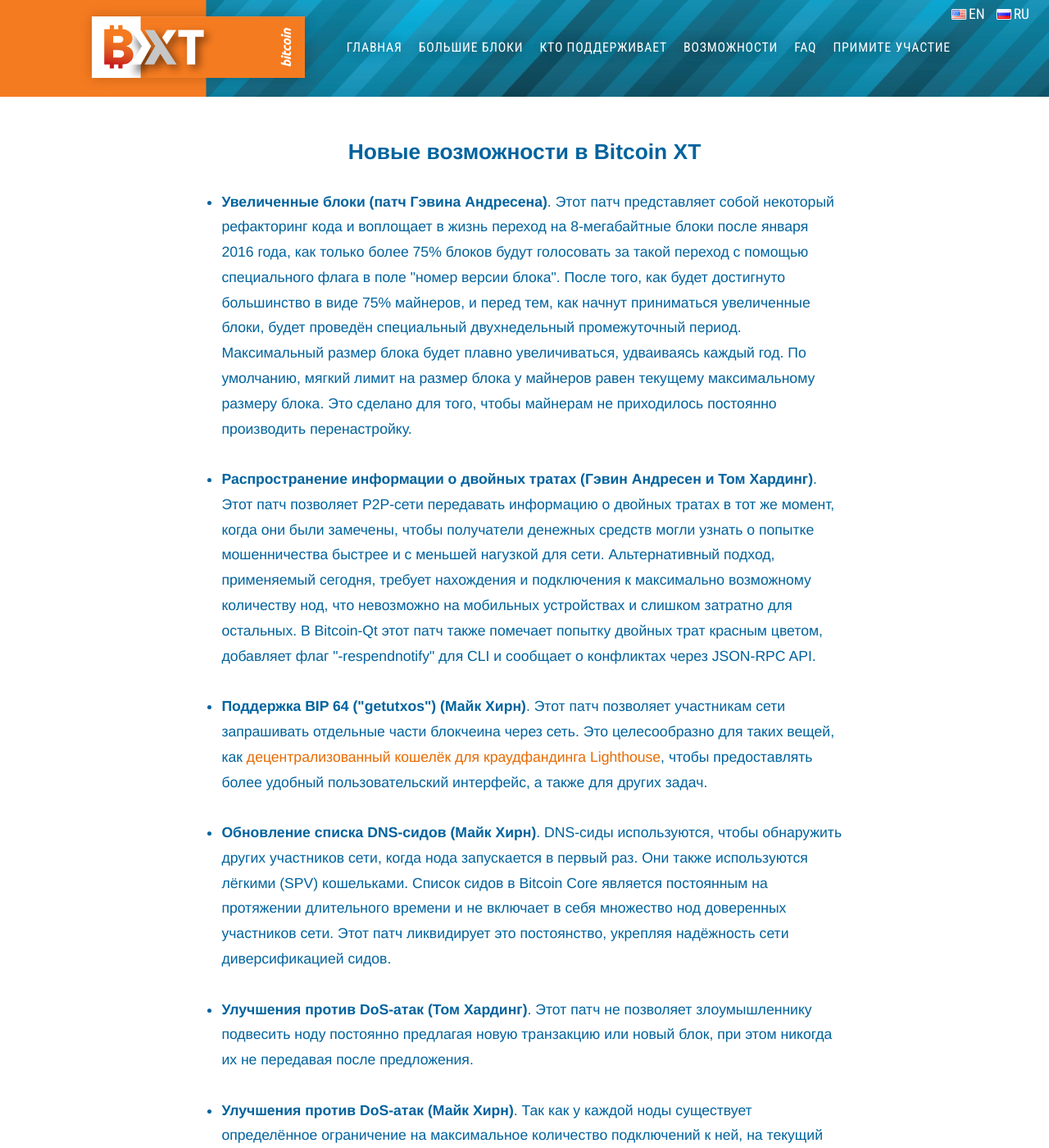
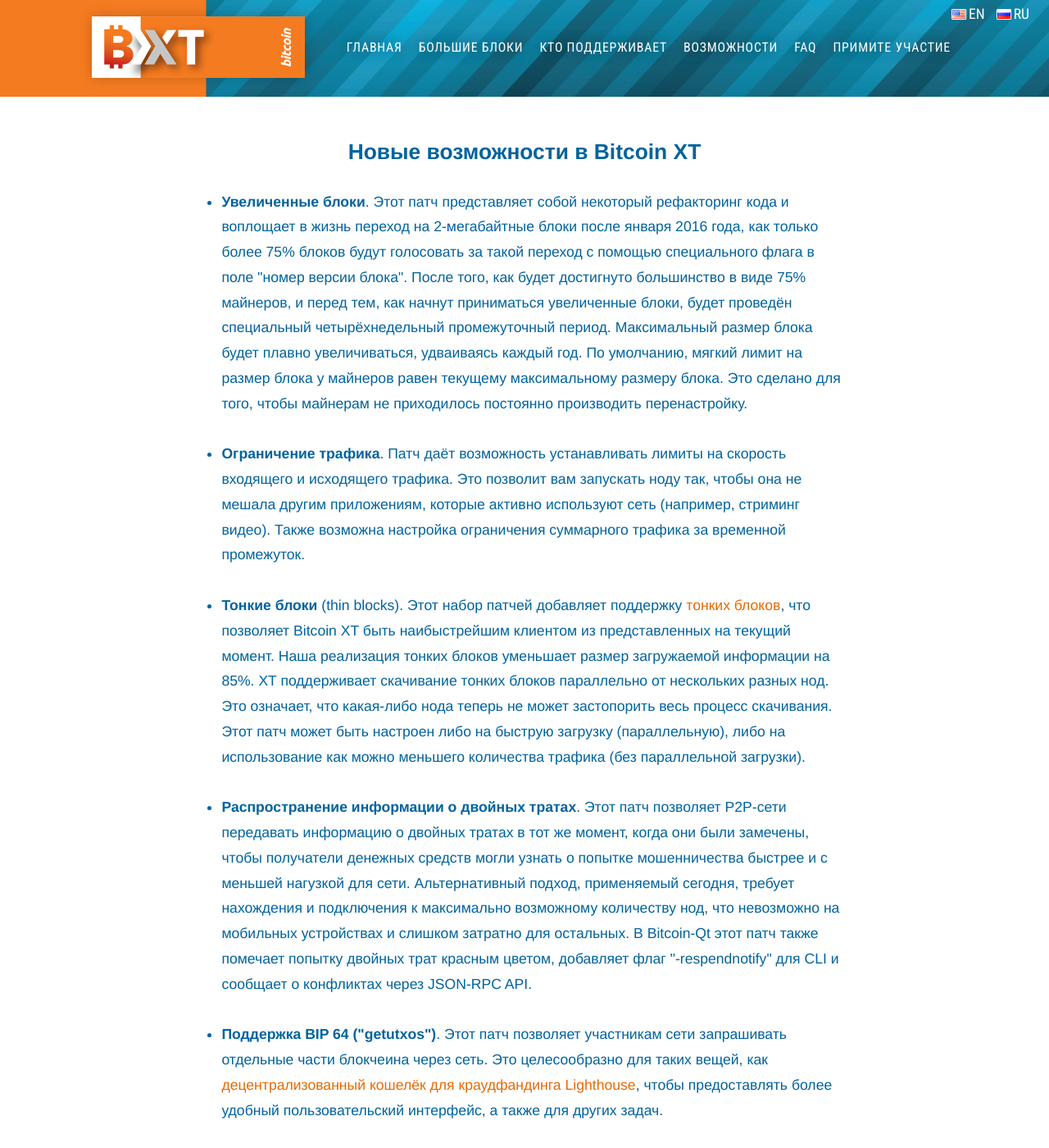
Before and after one commit to bitcoinxt/website, a Jekyll site: the page built from ru/patches.html, in a window 1280 px wide and 1400 px high. Shown: the whole window at 82% size. Built offline with Jekyll 4.4.1, drawn with Linux system fonts in a browser that asks for light colours; nearby versions of some CDN libraries; some of the changed text lies outside the part shown.

Commit message:
Updates for 0.11E
Didn’t notice the changes in patches.html

```diff
--- a/ru/patches.html
+++ b/ru/patches.html
@@ -8,17 +8,21 @@ title: "Возможности"
           <h1>Новые возможности в Bitcoin XT</h1>
 
           <ul>
-          <li><b>Увеличенные блоки (патч Гэвина Андресена)</b>. Этот патч представляет собой некоторый рефакторинг кода и воплощает в жизнь переход на 8-мегабайтные блоки после января 2016 года, как только более 75% блоков будут голосовать за такой переход с помощью специального флага в поле "номер версии блока". После того, как будет достигнуто большинство в виде 75% майнеров, и перед тем, как начнут приниматься увеличенные блоки, будет проведён специальный двухнедельный промежуточный период. Максимальный размер блока будет плавно увеличиваться, удваиваясь каждый год. По умолчанию, мягкий лимит на размер блока у майнеров равен текущему максимальному размеру блока. Это сделано для того, чтобы майнерам не приходилось постоянно производить перенастройку.</li>
+          <li><b>Увеличенные блоки</b>. Этот патч представляет собой некоторый рефакторинг кода и воплощает в жизнь переход на 2-мегабайтные блоки после января 2016 года, как только более 75% блоков будут голосовать за такой переход с помощью специального флага в поле "номер версии блока". После того, как будет достигнуто большинство в виде 75% майнеров, и перед тем, как начнут приниматься увеличенные блоки, будет проведён специальный четырёхнедельный промежуточный период. Максимальный размер блока будет плавно увеличиваться, удваиваясь каждый год. По умолчанию, мягкий лимит на размер блока у майнеров равен текущему максимальному размеру блока. Это сделано для того, чтобы майнерам не приходилось постоянно производить перенастройку.</li>
 
-          <li><b>Распространение информации о двойных тратах (Гэвин Андресен и Том Хардинг)</b>. Этот патч позволяет P2P-сети передавать информацию о двойных тратах в тот же момент, когда они были замечены, чтобы получатели денежных средств могли узнать о попытке мошенничества быстрее и с меньшей нагузкой для сети. Альтернативный подход, применяемый сегодня, требует нахождения и подключения к максимально возможному количеству нод, что невозможно на мобильных устройствах и слишком затратно для остальных. В Bitcoin-Qt этот патч также помечает попытку двойных трат красным цветом, добавляет флаг "-respendnotify" для CLI и сообщает о конфликтах через JSON-RPC API.</li>
+          <li><b>Ограничение трафика</b>. Патч даёт возможность устанавливать лимиты на скорость входящего и исходящего трафика. Это позволит вам запускать ноду так, чтобы она не мешала другим приложениям, которые активно используют сеть (например, стриминг видео). Также возможна настройка ограничения суммарного трафика за временной промежуток.</li>
 
-          <li><b>Поддержка BIP 64 ("getutxos") (Майк Хирн)</b>. Этот патч позволяет участникам сети запрашивать отдельные части блокчеина через сеть. Это целесообразно для таких вещей, как <a href="https://vinumeris.com/lighthouse">децентрализованный кошелёк для краудфандинга Lighthouse</a>, чтобы предоставлять более удобный пользовательский интерфейс, а также для других задач.</li>
+          <li><b>Тонкие блоки</b> (thin blocks). Этот набор патчей добавляет поддержку <a href="https://www.reddit.com/r/btc/comments/42k7ka/all_about_thin_blocks_in_xt/">тонких блоков</a>, что позволяет Bitcoin XT быть наибыстрейшим клиентом из представленных на текущий момент. Наша реализация тонких блоков уменьшает размер загружаемой информации на 85%. XT поддерживает скачивание тонких блоков параллельно от нескольких разных нод. Это означает, что какая-либо нода теперь не может застопорить весь процесс скачивания. Этот патч может быть настроен либо на быструю загрузку (параллельную), либо на использование как можно меньшего количества трафика (без параллельной загрузки).</li>
+
+          <li><b>Распространение информации о двойных тратах</b>. Этот патч позволяет P2P-сети передавать информацию о двойных тратах в тот же момент, когда они были замечены, чтобы получатели денежных средств могли узнать о попытке мошенничества быстрее и с меньшей нагузкой для сети. Альтернативный подход, применяемый сегодня, требует нахождения и подключения к максимально возможному количеству нод, что невозможно на мобильных устройствах и слишком затратно для остальных. В Bitcoin-Qt этот патч также помечает попытку двойных трат красным цветом, добавляет флаг "-respendnotify" для CLI и сообщает о конфликтах через JSON-RPC API.</li>
+
+          <li><b>Поддержка BIP 64 ("getutxos")</b>. Этот патч позволяет участникам сети запрашивать отдельные части блокчеина через сеть. Это целесообразно для таких вещей, как <a href="https://vinumeris.com/lighthouse">децентрализованный кошелёк для краудфандинга Lighthouse</a>, чтобы предоставлять более удобный пользовательский интерфейс, а также для других задач.</li>
 
           <li><b>Обновление списка DNS-сидов (Майк Хирн)</b>. DNS-сиды используются, чтобы обнаружить других участников сети, когда нода запускается в первый раз. Они также используются лёгкими (SPV) кошельками. Список сидов в Bitcoin Core является постоянным на протяжении длительного времени и не включает в себя множество нод доверенных участников сети. Этот патч ликвидирует это постоянство, укрепляя надёжность сети диверсификацией сидов.</li>
 
-          <li><b>Улучшения против DoS-атак (Том Хардинг)</b>. Этот патч не позволяет злоумышленнику подвесить ноду постоянно предлагая новую транзакцию или новый блок, при этом никогда их не передавая после предложения.</li>
+          <li><b>Улучшения против DoS-атак</b>. Этот патч не позволяет злоумышленнику подвесить ноду постоянно предлагая новую транзакцию или новый блок, при этом никогда их не передавая после предложения.</li>
 
-          <li><b>Улучшения против DoS-атак (Майк Хирн)</b>. Так как у каждой ноды существует определённое ограничение на максимальное количество подключений к ней, на текущий момент возможно её подвесить, постоянно подключаясь с разных IP-адресов. Как только лимит на подключения исчерпан, другие полезные ноды или кошельки уже не смогут подключиться к ней. Если провести такую атаку против всех нод, можно подвесить вообще всю сеть.
+          <li><b>Улучшения против DoS-атак</b>. Так как у каждой ноды существует определённое ограничение на максимальное количество подключений к ней, на текущий момент возможно её подвесить, постоянно подключаясь с разных IP-адресов. Как только лимит на подключения исчерпан, другие полезные ноды или кошельки уже не смогут подключиться к ней. Если провести такую атаку против всех нод, можно подвесить вообще всю сеть.
 
           <p>Этот патч включает в себя код, который запускается, когда лимит подключений на ноду исчерпан, и она уже не принимает новые соединения. Код помечает и приоритезирует подключения в соответствии со списками IP-диапазонов: если к ноде захочет подключиться IP-адрес с высоким приоритетом в то время, как лимит исчерпан, нода для этого разорвёт соединение с менее приоритетным адресом. На текущий момент эксит-ноды сети Tor отмечены как низкоприоритетные по сравнению с остальными IP-адресами, так как ранее были обнаружены атаки именно через сеть Tor, которую большинство пользователей и продавцов не используют. При нормальных условиях этот код не используется, однако, если кто-то начнёт DoS-атаку через Tor, то все пользователи Tor получат сообщение об ошибке и невозможности подключиться к сети, в то время как обычные пользователи смогут подключиться и не заметят каких-либо перебоев в работе сети.</p>
           </ul>
```
